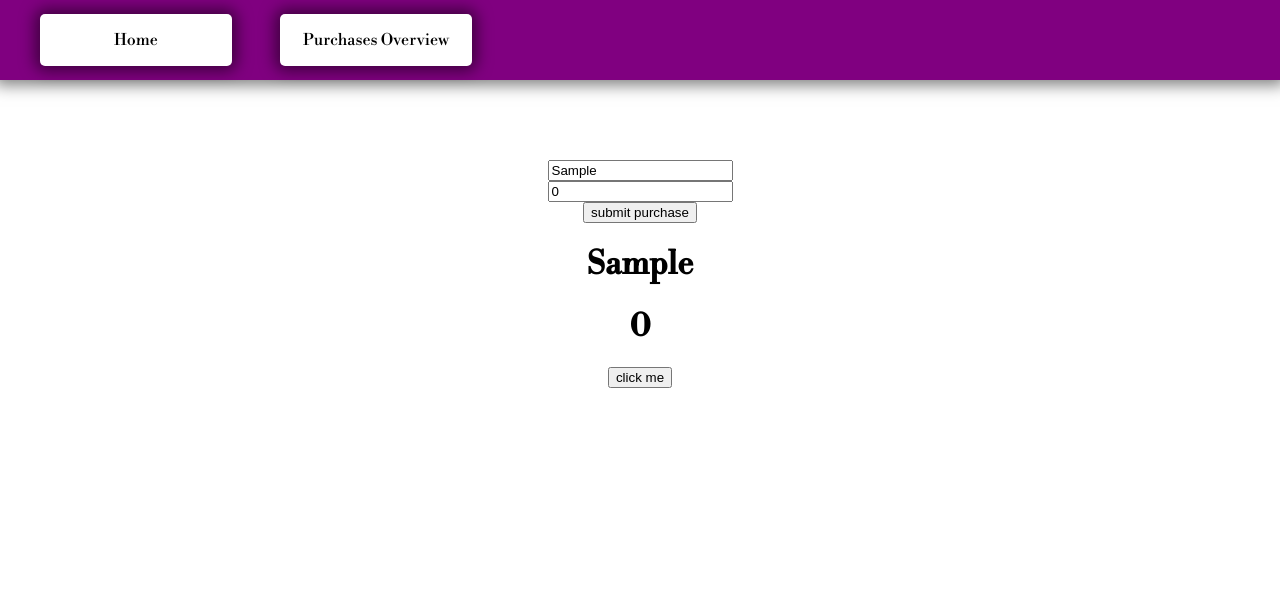
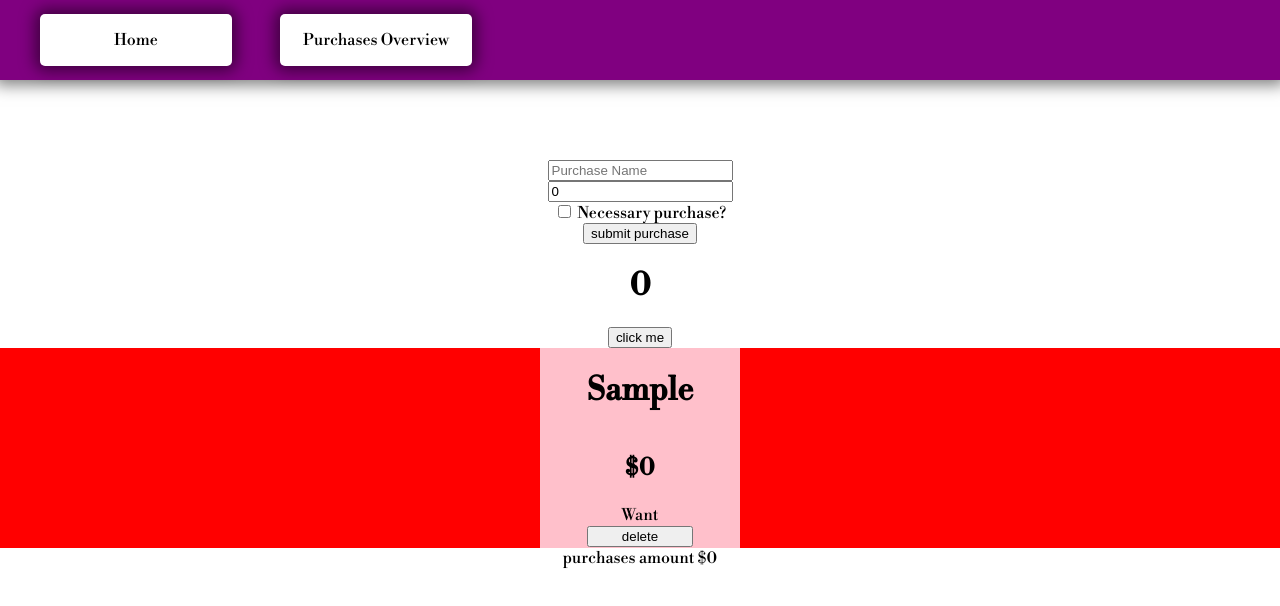
Before and after one commit to melxincognito/where-did-my-money-go-typescript, a React (Create React App) app: page / in a window 1280 px wide. Both pictures are taken after typing "Sample" into the empty fields and a click on the button "submit purchase". Shown: the top 606 px of the page. Built offline with nearby package versions, Linux system fonts and the light colour scheme.

Commit message:
can delete from array and check if it is a necessary purchase or not

```diff
--- a/package.json
+++ b/package.json
@@ -15,6 +15,7 @@
     "@types/node": "^16.11.52",
     "@types/react": "^18.0.17",
     "@types/react-dom": "^18.0.6",
+    "nanoid": "^4.0.0",
     "react": "^18.2.0",
     "react-dom": "^18.2.0",
     "react-router-dom": "^6.3.0",
--- a/src/App.tsx
+++ b/src/App.tsx
@@ -3,19 +3,159 @@ import "./App.css";
 
 import { PurchaseTile } from "./components/PurchaseTile";
 import { Navigation } from "./components/Navigation";
+import { Purchase } from "./Interfaces";
+import { nanoid } from "nanoid";
 
-interface Purchases {
-  purchase: string;
-  amount: number;
-}
+const App: FC = () => {
+  const uniqueId: string = nanoid();
 
+  // purchases is an array of objects that takes in a purchase name and purchase amount
+  const [purchases, setPurchases] = useState<Purchase[]>([]);
+  const [totalPurchasesAmount, setTotalPurchasesAmount] = useState<number>(0);
+  const [necessaryPurchase, setNecessaryPurchase] = useState<boolean>(false);
+
+  // let purchases: Array<{ purchaseName: string; purchaseAmount: number }> = [];
+
+  // purchaseName state expects a string to be passed
+  const [purchaseName, setPurchaseName] = useState<string>("");
+
+  // purchaseAmount state expects a number to get passed
+  const [purchaseAmount, setPurchaseAmount] = useState<number>(0);
+
+  // event has to declare the type in order to work as a function
+  const handleChangePurchaseName = (e: ChangeEvent<HTMLInputElement>) => {
+    setPurchaseName(e.target.value);
+  };
+  // event has to declare the type in order to work as a function
+  const handleChangePurchaseAmount = (e: ChangeEvent<HTMLInputElement>) => {
+    setPurchaseAmount(Number(e.target.value));
+  };
+
+  const handleChangeSetNecessaryPurchase = (
+    e: ChangeEvent<HTMLInputElement>
+  ) => {
+    setNecessaryPurchase(e.target.checked);
+  };
+
+  const addToPurchasesArray = (
+    name: string,
+    amount: number,
+    isNecessity: boolean,
+    id: string
+  ) => {
+    setPurchases([
+      ...purchases,
+      {
+        purchase: name,
+        amount: amount,
+        isNecessity: isNecessity,
+        id: id,
+      },
+    ]);
+    setTotalPurchasesAmount(totalPurchasesAmount + amount);
+    setPurchaseName("");
+    setPurchaseAmount(0);
+    setNecessaryPurchase(false);
+  };
+
+  const deletePurchase = (id: string): void => {
+    setPurchases(purchases.filter((purchase) => purchase.id !== id));
+  };
+
+  return (
+    <div className="App">
+      <Navigation />
+      <div>
+        <div
+          style={{
+            display: "grid",
+            justifyContent: "center",
+          }}
+        >
+          <input
+            placeholder="Purchase Name"
+            value={purchaseName}
+            onChange={handleChangePurchaseName}
+          />
+          <input
+            placeholder="Purchase Amount"
+            value={purchaseAmount}
+            onChange={handleChangePurchaseAmount}
+          />
+          <div>
+            <input
+              type="checkbox"
+              aria-label="necessary purchase indicator"
+              checked={necessaryPurchase}
+              onChange={handleChangeSetNecessaryPurchase}
+            />
+            <label> Necessary purchase?</label>
+          </div>
+        </div>
+        <button
+          onClick={() =>
+            addToPurchasesArray(
+              purchaseName,
+              purchaseAmount,
+              necessaryPurchase,
+              uniqueId
+            )
+          }
+        >
+          {" "}
+          submit purchase
+        </button>
+        <div>
+          <h1>{purchaseName}</h1>
+          <h1>{purchaseAmount}</h1>
+        </div>
+      </div>
+      <button onClick={() => console.log(purchases)}> click me</button>
+
+      <div style={styles.purchasesList}>
+        {purchases.map((purchase, index) => (
+          <>
+            <PurchaseTile
+              key={index}
+              id={purchase.id}
+              name={purchase.purchase}
+              amount={purchase.amount}
+              isNecessity={purchase.isNecessity}
+              deletePurchase={() => deletePurchase(purchase.id)}
+            />
+          </>
+        ))}
+      </div>
+      <div> purchases amount ${totalPurchasesAmount}</div>
+    </div>
+  );
+};
+
+const styles = {
+  purchasesList: {
+    display: "flex",
+    flexWrap: "wrap",
+    backgroundColor: "red",
+    gap: "1rem",
+    justifyContent: "center",
+  },
+} as const;
+
+export default App;
+
+/*
 interface Props {
-  passItems(inputPurchaseName: string, inputPurchaseAmount: number): any;
+  passItems(
+    inputPurchaseName: string,
+    inputPurchaseAmount: number,
+    inputNecessaryPurchase: boolean
+  ): any;
 }
 
 export const PurchaseInputForm: FC<Props> = ({ passItems }) => {
   const [purchaseName, setPurchaseName] = useState<string>("");
   const [purchaseAmount, setPurchaseAmount] = useState<number>(0);
+  const [necessaryPurchase, setNecessaryPurchase] = useState<boolean>(false);
   //let purchaseCategory: Array<{ index: number; categoryName: string }>;
 
   const handleChangePurchaseName = (e: ChangeEvent<HTMLInputElement>) => {
@@ -43,7 +183,9 @@ export const PurchaseInputForm: FC<Props> = ({ passItems }) => {
           onChange={handleChangePurchaseAmount}
         />
       </div>
-      <button onClick={passItems(purchaseName, purchaseAmount)}>
+      <button
+        onClick={passItems(purchaseName, purchaseAmount, necessaryPurchase)}
+      >
         {" "}
         submit purchase
       </button>
@@ -55,68 +197,4 @@ export const PurchaseInputForm: FC<Props> = ({ passItems }) => {
   );
 };
 
-const App: FC = () => {
-  // purchases is an array of objects that takes in a purchase name and purchase amount
-  let purchases: Array<{ purchaseName: string; purchaseAmount: number }> = [];
-
-  // purchaseName state expects a string to be passed
-  const [purchaseName, setPurchaseName] = useState<string>("");
-
-  // purchaseAmount state expects a number to get passed
-  const [purchaseAmount, setPurchaseAmount] = useState<number>(0);
-
-  // event has to declare the type in order to work as a function
-  const handleChangePurchaseName = (e: ChangeEvent<HTMLInputElement>) => {
-    setPurchaseName(e.target.value);
-  };
-  // event has to declare the type in order to work as a function
-  const handleChangePurchaseAmount = (e: ChangeEvent<HTMLInputElement>) => {
-    setPurchaseAmount(Number(e.target.value));
-  };
-
-  const addToPurchasesArray = (name: string, amount: number) => {
-    purchases.push({ purchaseName: name, purchaseAmount: Number(amount) });
-
-    return purchases;
-  };
-
-  return (
-    <div className="App">
-      <Navigation />
-      <div>
-        <div
-          style={{
-            display: "grid",
-            justifyContent: "center",
-          }}
-        >
-          <input
-            placeholder="Purchase Name"
-            value={purchaseName}
-            onChange={handleChangePurchaseName}
-          />
-          <input
-            placeholder="Purchase Amount"
-            value={purchaseAmount}
-            onChange={handleChangePurchaseAmount}
-          />
-        </div>
-        <button
-          onClick={() => addToPurchasesArray(purchaseName, purchaseAmount)}
-        >
-          {" "}
-          submit purchase
-        </button>
-        <div>
-          <h1>{purchaseName}</h1>
-          <h1>{purchaseAmount}</h1>
-        </div>
-      </div>
-      <button onClick={() => console.log(purchases)}> click me</button>
-
-      <div></div>
-    </div>
-  );
-};
-
-export default App;
+*/
--- /dev/null
+++ b/src/Interfaces.ts
@@ -0,0 +1,6 @@
+export interface Purchase {
+  purchase: string;
+  amount: number;
+  isNecessity: boolean;
+  id: string;
+}
--- a/src/components/PurchaseInputForm.tsx
+++ b/src/components/PurchaseInputForm.tsx
@@ -1,7 +1,10 @@
 import { ChangeEvent, FC, useState } from "react";
 
 export interface Props {
-  childToParent(inputPurchaseName: string, inputPurchaseAmount: number): any;
+  childToParent: (
+    inputPurchaseName: string,
+    inputPurchaseAmount: number
+  ) => undefined;
 }
 
 export const PurchaseInputForm: FC<Props> = ({ childToParent }) => {
--- a/src/components/PurchaseTile.tsx
+++ b/src/components/PurchaseTile.tsx
@@ -1,23 +1,38 @@
 import { FC } from "react";
 
 export interface Props {
+  id: string;
   name: string;
   amount: number;
+  isNecessity: boolean;
+  deletePurchase: (id: string) => void;
 }
 
-export const PurchaseTile: FC<Props> = ({ name, amount }) => {
+export const PurchaseTile: FC<Props> = ({
+  id,
+  name,
+  amount,
+  isNecessity,
+  deletePurchase,
+}) => {
   return (
-    <div
-      style={{
-        width: "200px",
-        height: "200px",
-        backgroundColor: "pink",
-        display: "grid",
-        textAlign: "center",
-      }}
-    >
+    <div style={styles.purchaseTile}>
       <h1>{name}</h1>
       <h2>${amount}</h2>
+      {isNecessity ? <> Necessity </> : <> Want </>}
+      <button onClick={() => deletePurchase(id)}>delete</button>
     </div>
   );
 };
+
+const styles = {
+  purchaseTile: {
+    width: "200px",
+    height: "200px",
+    backgroundColor: "pink",
+    display: "grid",
+    justifyContent: "center",
+    alignItems: "center",
+    textAlign: "center",
+  },
+} as const;
```
Also changed, not shown: src/components/PurchasesList.tsx (added, +11 -0 lines), 1 other file (tests, documents, lock files or other folders).
